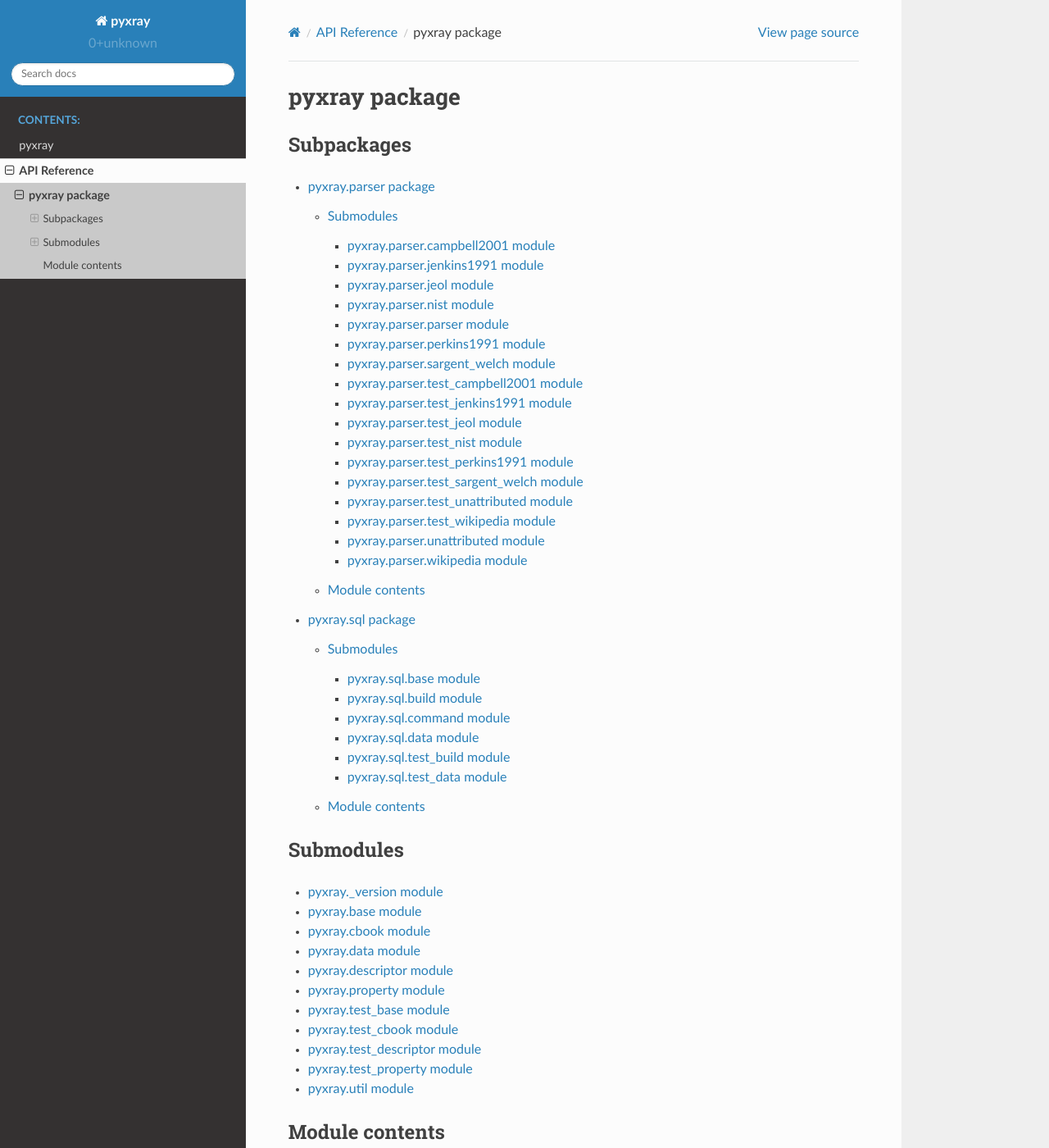
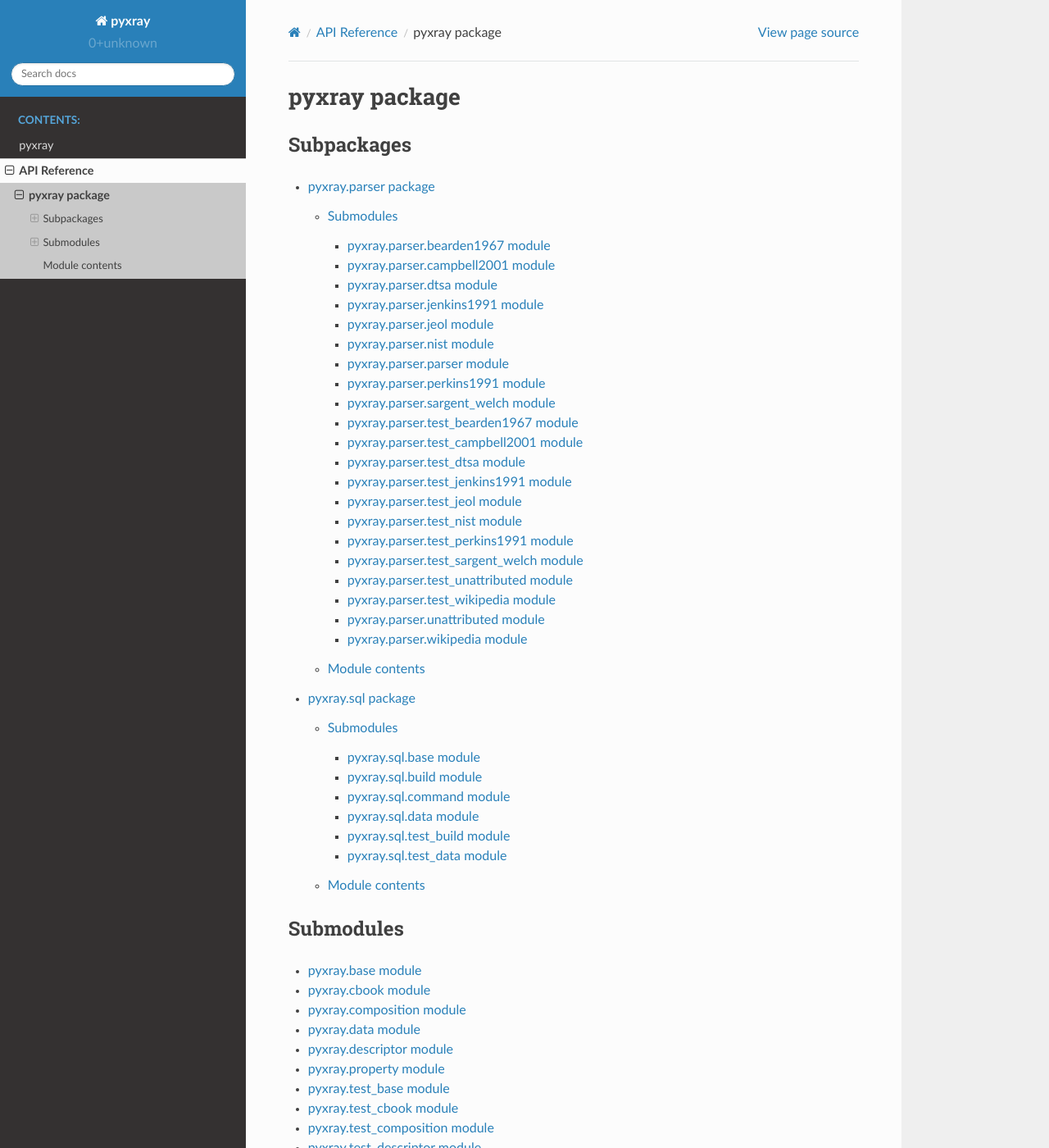
Before and after one commit to openmicroanalysis/pyxray, a Sphinx documentation site: the page built from docs/source/api/pyxray.rst, in a window 1280 px wide and 1400 px high. Shown: the whole window at 82% size. Built offline with Sphinx 7.4.7 and the Read the Docs theme 2.0.0, drawn with Linux system fonts in a browser that asks for light colours.

Commit message:
Update doc

```diff
--- a/docs/source/api/pyxray._version.rst
+++ /dev/null
@@ -1,7 +0,0 @@
-pyxray.\_version module
-=======================
-
-.. automodule:: pyxray._version
-    :members:
-    :undoc-members:
-    :show-inheritance:
--- /dev/null
+++ b/docs/source/api/pyxray.composition.rst
@@ -0,0 +1,7 @@
+pyxray.composition module
+=========================
+
+.. automodule:: pyxray.composition
+    :members:
+    :undoc-members:
+    :show-inheritance:
--- /dev/null
+++ b/docs/source/api/pyxray.parser.bearden1967.rst
@@ -0,0 +1,7 @@
+pyxray.parser.bearden1967 module
+================================
+
+.. automodule:: pyxray.parser.bearden1967
+    :members:
+    :undoc-members:
+    :show-inheritance:
--- /dev/null
+++ b/docs/source/api/pyxray.parser.dtsa.rst
@@ -0,0 +1,7 @@
+pyxray.parser.dtsa module
+=========================
+
+.. automodule:: pyxray.parser.dtsa
+    :members:
+    :undoc-members:
+    :show-inheritance:
--- a/docs/source/api/pyxray.parser.rst
+++ b/docs/source/api/pyxray.parser.rst
@@ -6,14 +6,18 @@ Submodules
 
 .. toctree::
 
+   pyxray.parser.bearden1967
    pyxray.parser.campbell2001
+   pyxray.parser.dtsa
    pyxray.parser.jenkins1991
    pyxray.parser.jeol
    pyxray.parser.nist
    pyxray.parser.parser
    pyxray.parser.perkins1991
    pyxray.parser.sargent_welch
+   pyxray.parser.test_bearden1967
    pyxray.parser.test_campbell2001
+   pyxray.parser.test_dtsa
    pyxray.parser.test_jenkins1991
    pyxray.parser.test_jeol
    pyxray.parser.test_nist
--- /dev/null
+++ b/docs/source/api/pyxray.parser.test_bearden1967.rst
@@ -0,0 +1,7 @@
+pyxray.parser.test\_bearden1967 module
+======================================
+
+.. automodule:: pyxray.parser.test_bearden1967
+    :members:
+    :undoc-members:
+    :show-inheritance:
--- /dev/null
+++ b/docs/source/api/pyxray.parser.test_dtsa.rst
@@ -0,0 +1,7 @@
+pyxray.parser.test\_dtsa module
+===============================
+
+.. automodule:: pyxray.parser.test_dtsa
+    :members:
+    :undoc-members:
+    :show-inheritance:
--- a/docs/source/api/pyxray.rst
+++ b/docs/source/api/pyxray.rst
@@ -14,14 +14,15 @@ Submodules
 
 .. toctree::
 
-   pyxray._version
    pyxray.base
    pyxray.cbook
+   pyxray.composition
    pyxray.data
    pyxray.descriptor
    pyxray.property
    pyxray.test_base
    pyxray.test_cbook
+   pyxray.test_composition
    pyxray.test_descriptor
    pyxray.test_property
    pyxray.util
--- /dev/null
+++ b/docs/source/api/pyxray.test_composition.rst
@@ -0,0 +1,7 @@
+pyxray.test\_composition module
+===============================
+
+.. automodule:: pyxray.test_composition
+    :members:
+    :undoc-members:
+    :show-inheritance:
--- a/docs/source/conf.py
+++ b/docs/source/conf.py
@@ -44,6 +44,7 @@ extensions = [
     'sphinx.ext.doctest',
     'sphinx.ext.mathjax',
     'sphinx.ext.viewcode',
+    'sphinx.ext.napoleon',
 ]
 
 # Add any paths that contain templates here, relative to this directory.
```
Also changed, not shown: 1 other file.
